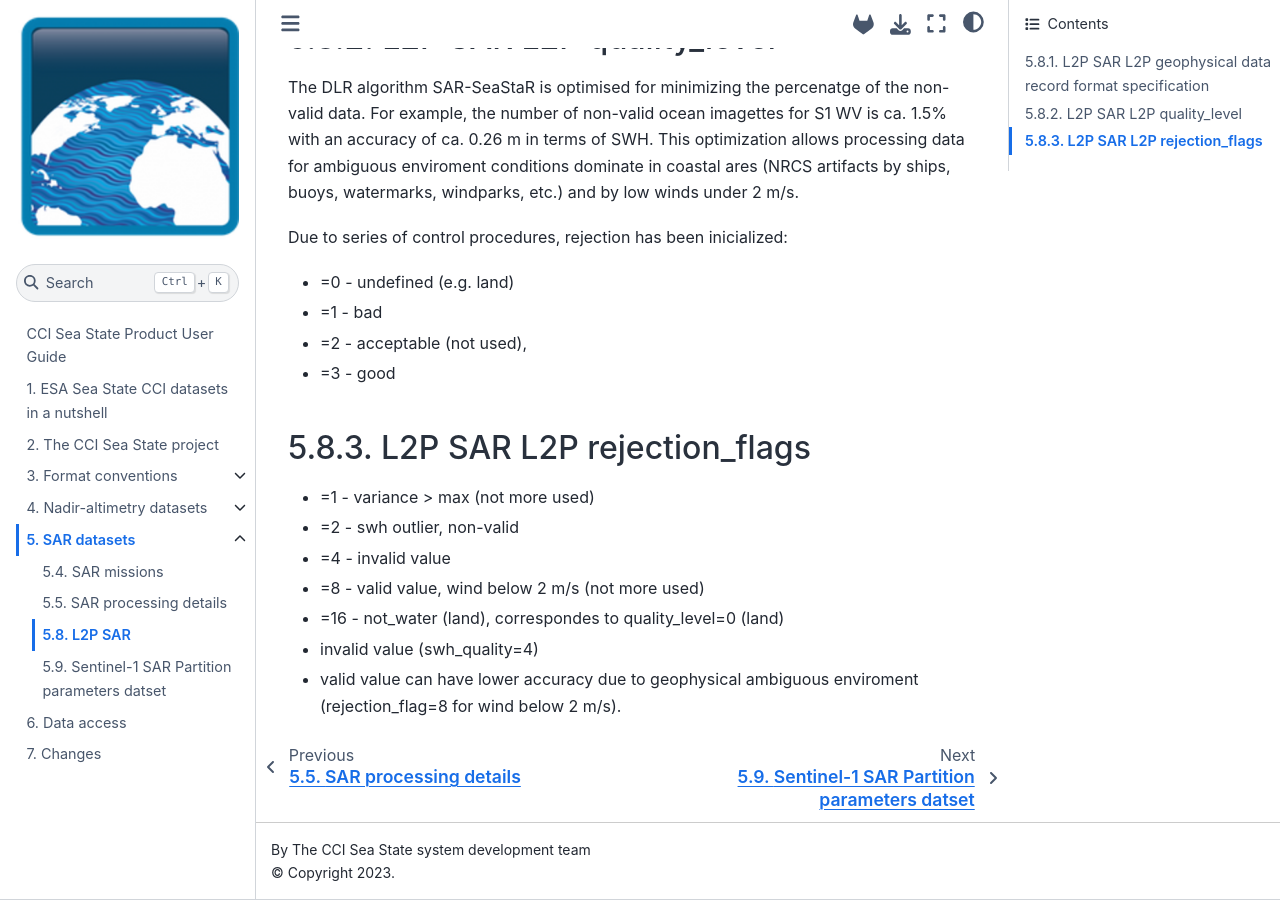
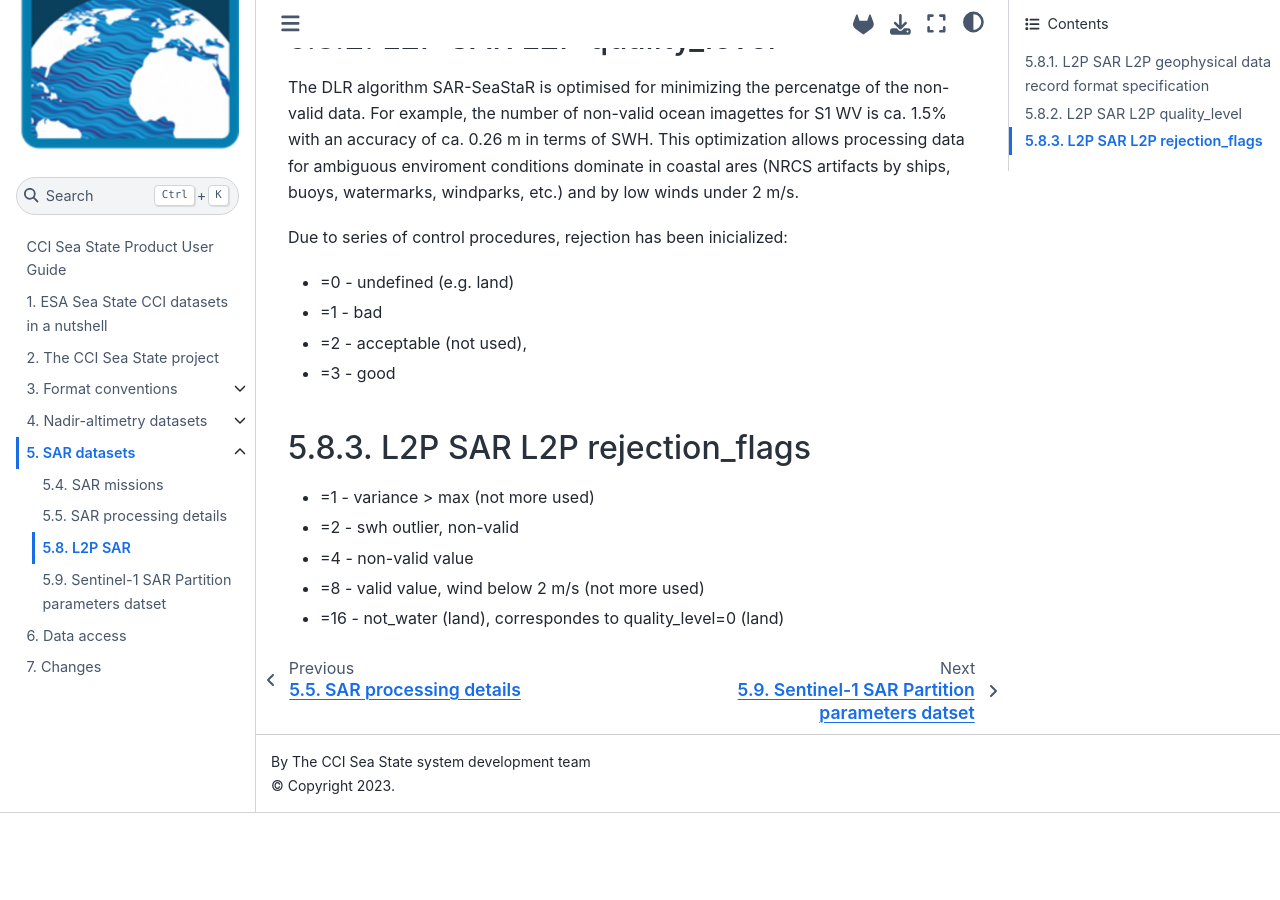
Before and after one commit to umr-lops/cci-seastate-pum, a Jupyter Book: the page built from sar/sar_dlr_l2p.md, in a window 1280 px wide and 900 px high, scrolled down 3330 px. Built offline with Jupyter Book 1.0.4 settings and Sphinx 7.4.7 and the Sphinx Book theme 1.1.4, drawn with Linux system fonts in a browser that asks for light colours; after the commit the page ends 4143 px from its top, so only the background shows below that.

Commit message:
Edit sar_dlr_l2p.md

```diff
--- a/sar/sar_dlr_l2p.md
+++ b/sar/sar_dlr_l2p.md
@@ -47,15 +47,6 @@ Due to series of control procedures, rejection has been inicialized:
 
  - =1  -  variance > max (not more used)
  - =2  -  swh outlier, non-valid
- - =4  -  invalid value
+ - =4  -  non-valid value
  - =8  -  valid value, wind below 2 m/s (not more used)
-- =16  -  not_water (land), correspondes to quality_level=0 (land)
-
-
-
-
-
-
-
- - invalid value (swh_quality=4)
- - valid value can have lower accuracy due to geophysical ambiguous enviroment (rejection_flag=8 for wind below 2 m/s).
+ - =16  -  not_water (land), correspondes to quality_level=0 (land)
```
